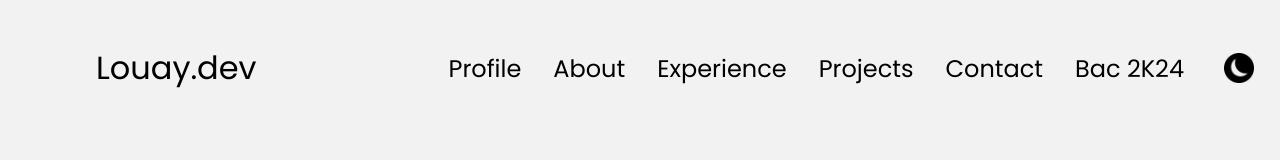
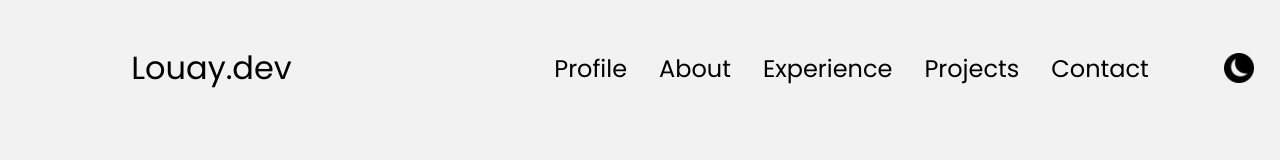
Before and after one commit to LouayHouimli/Louaydev, a React (Vite) app: page /home in a window 1280 px wide. Shown: the top 160 px of the page. Built offline with nearby package versions, Linux system fonts and the light colour scheme.

Commit message:
Update Nav.jsx

```diff
--- a/src/components/Nav.jsx
+++ b/src/components/Nav.jsx
@@ -84,7 +84,7 @@ const Nav = () => {
           <li><a href="#" onClick={(event) => handleNavLinkClick(event, 'experience')}>Experience</a></li>
           <li><a href="#" onClick={(event) => handleNavLinkClick(event, 'projects')}>Projects</a></li>
           <li><a href="#" onClick={(event) => handleNavLinkClick(event, 'contact')}>Contact</a></li>
-          <li><a href="https://drive.google.com/drive/folders/11-rGdUieia5Pfw-GGK1xxaxmltNfF-QN?usp=sharing" >Bac 2K24</a></li>
+          {/* <li><a href="https://drive.google.com/drive/folders/11-rGdUieia5Pfw-GGK1xxaxmltNfF-QN?usp=sharing" >Bac 2K24</a></li> */}
         </ul>
       </div>
     </nav>
```
